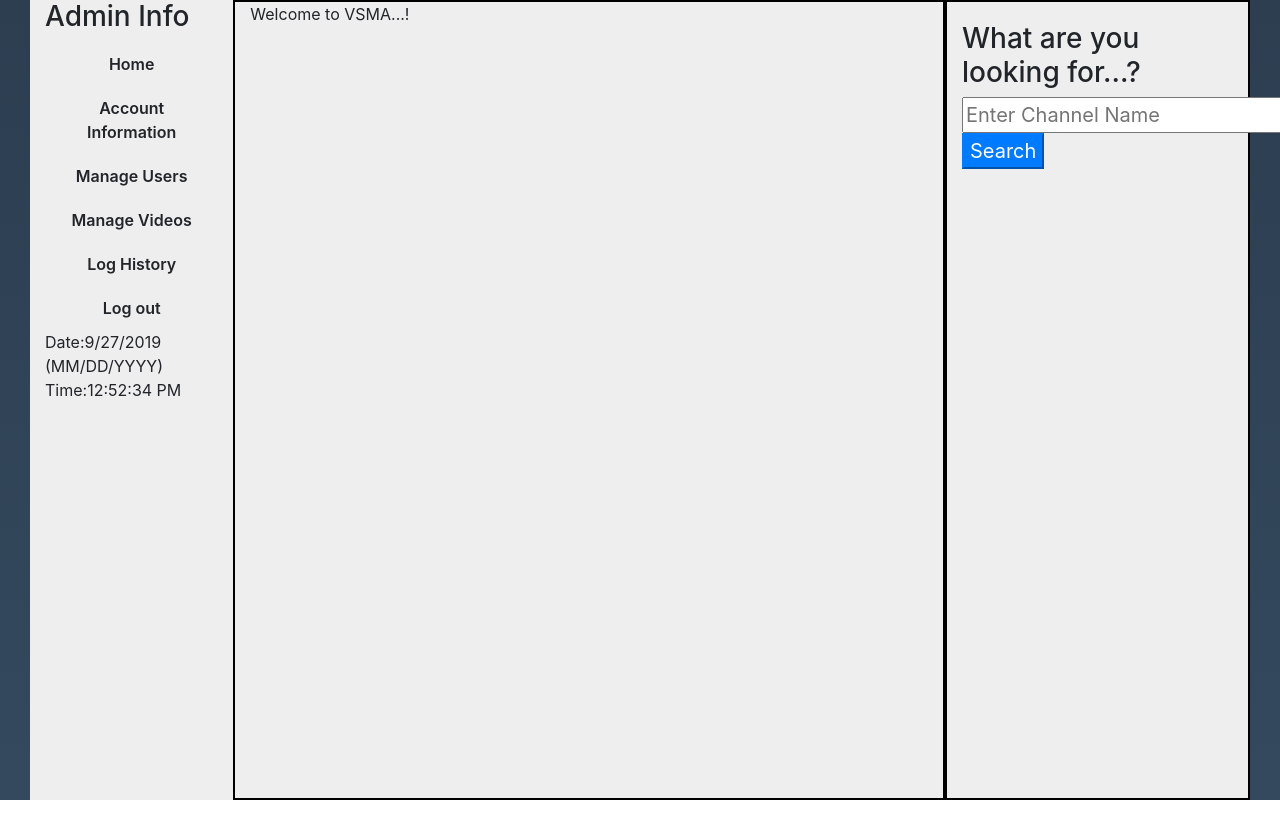
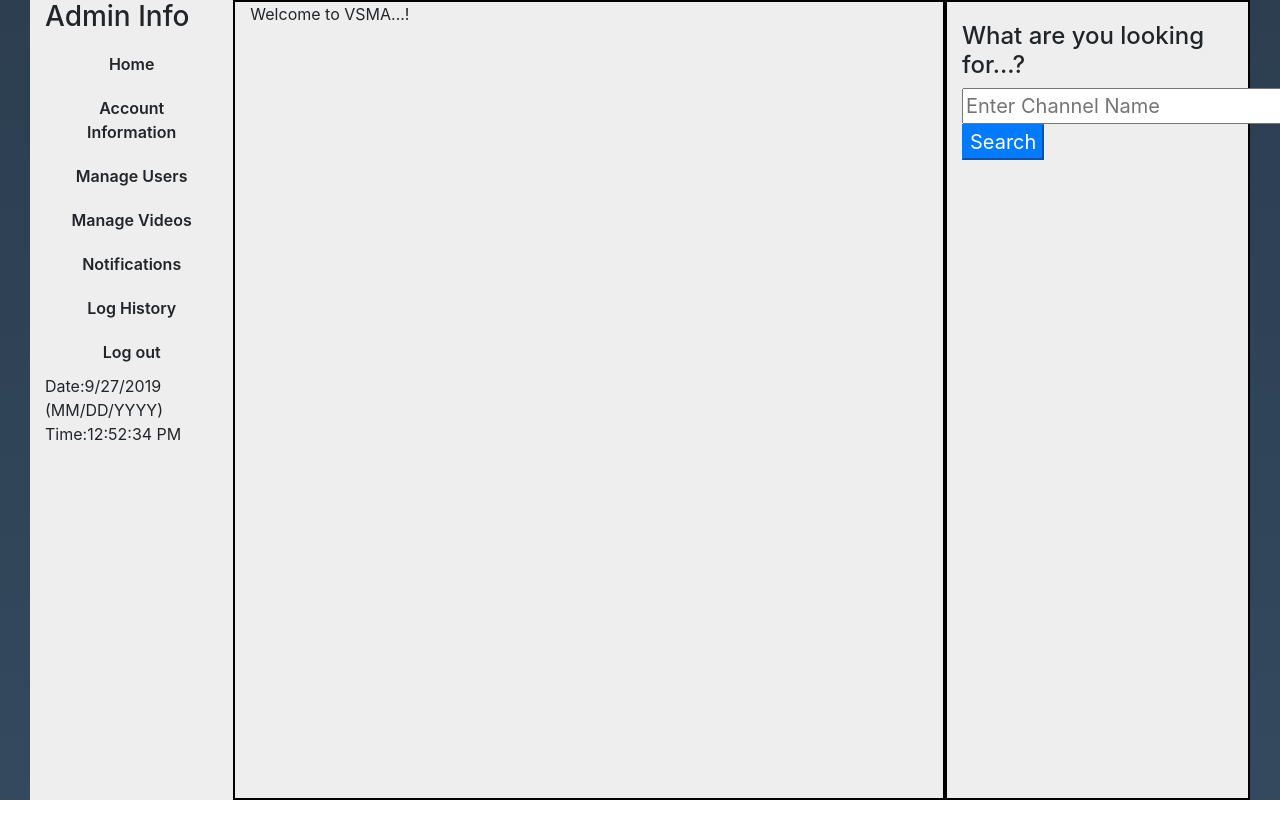
Before and after one commit to mieuProSystems/Admin-Dashboard, a React (Create React App) app: page /home in a window 1280 px wide. Built offline with nearby package versions, Linux system fonts and the light colour scheme.

Commit message:
on progress

```diff
--- a/src/App.js
+++ b/src/App.js
@@ -10,7 +10,7 @@ import LoginPage from './loginPage';
 import ForgotPassword from './pages/forgotPassword';
 
 import NewUser from './pages/newUserRegistration';
-import HomePage from './pages/homePage';
+import HomePage from './pages/Homepage';
 
 function App() {
   return (
--- a/src/CSS/homepage.css
+++ b/src/CSS/homepage.css
@@ -11,7 +11,8 @@
   }
 
   .vertical-menu a:hover {
-    background-color: #ccc; /* Dark grey background on mouse-over */
+    background-color: #2c3e50; /* Dark grey background on mouse-over */
+    color:white;
   }
 
   .vertical-menu a.active {
--- a/src/Youtube.js
+++ b/src/Youtube.js
@@ -15,6 +15,8 @@ const fetchUrl='https://www.googleapis.com/youtube/v3/search?part=snippet&type='
 console.log(fetchUrl);
 //'https://www.googleapis.com/youtube/v3/search?part=snippet&key=AIzaSyAkil4byfMtp3vQdZBKojnbrJMbaxYsIDQ'
 // https://www.googleapis.com/youtube/v3/search?part=snippet&type=channel&q=sony&key=AIzaSyAkil4byfMtp3vQdZBKojnbrJMbaxYsIDQ
+// https://www.googleapis.com/youtube/v3/search?part=snippet&channelId=UCNvR1Zh8DoH4HcrVere2RzQ&maxResults=50&type=video&key=[YOUR_API_KEY] HTTP/1.1
+
 class youtube extends Component {
     constructor(props) {
         super(props);
--- a/src/pages/Homepage.js
+++ b/src/pages/Homepage.js
@@ -14,7 +14,9 @@ class homepage  extends Component {
         super(props);
         this.state={curTime:'',
                     curDate:'',
-                    query:''}}
+                    query:'',
+                    resultDataState:''}
+                }
 
 
     componentWillMount(){
@@ -40,56 +42,98 @@ class homepage  extends Component {
 
     }
 
-    getYoutube=(e)=> {
+    getYoutubeChannelList=(e)=> {
         e.preventDefault();
 
         //console.log(this.state.query);
-        const API_key ='AIzaSyAkil4byfMtp3vQdZBKojnbrJMbaxYsIDQ';
+        //const API_key ='AIzaSyAkil4byfMtp3vQdZBKojnbrJMbaxYsIDQ';
+        //const API_key='AIzaSyCdZYM_1YvVxiOC4E9pIOcm2ems9RofYgw';
+        //const API_key='AIzaSyDDJaRzAPz1S8zRZa3v3vvdx32tKCQZl2Q';
+
         const typeOfData='channel';
         const query=this.state.query;
         const maxResults = 50;
+        let nextCall=false;
+        //let nextPageToken;
 
         const fetchUrl='https://www.googleapis.com/youtube/v3/search?part=snippet&type='+typeOfData+'&q='+ query +'&key='+API_key+'&maxResults='+maxResults;
 
 
         return fetch(fetchUrl)
           .then((response) => response.json())
-          .then((resultData) => {
-            //document.getElementById('searchResults').style.visibility='visible';
-
-              document.getElementById('searchResults').innerHTML='';
-
-            var i;
-            for(i in resultData['items']){
-                let divElementForImages = document.createElement('div');
-                divElementForImages.setAttribute('id','images'+i);
-                divElementForImages.setAttribute('class','resultImages');
-                divElementForImages.innerHTML=resultData['items'][i]['snippet']['channelTitle'];
-
-                let thumbnailImage = document.createElement('img');
-                thumbnailImage.setAttribute('src',resultData['items'][i]['snippet']['thumbnails']['default']['url']);
-
-                divElementForImages.append(thumbnailImage);
-
-                document.getElementById('searchResults').appendChild(divElementForImages);
-
-                console.log(resultData['items'][i]['snippet']['channelTitle']);
-                console.log(resultData['items'][i]['snippet']['thumbnails']['default']);
-
-            //console.log(resultData['items'][i]['snippet']['channelTitle']);
-            }
-
-            console.log(resultData);
-          })
+          .then((resultData) => { this.setState({resultDataState:resultData})}).then(()=>{console.log(this.state)})
           .catch((error) => {
             console.error(error);
           });
-      }
+        }
 
-     // componentDidMount(){
-       // document.getElementById('searchResults').style.visibility='hidden';
+        //       document.getElementById('searchResults').innerHTML='';
 
-      //}
+
+        //     for(let i in resultData['items']){
+        //         let divElementForImages = document.createElement('div');
+        //         divElementForImages.setAttribute('id','images'+i);
+        //         divElementForImages.setAttribute('class','resultImages');
+        //         divElementForImages.setAttribute('name',resultData['items'][i]['snippet']['channelTitle'])
+        //         divElementForImages.innerHTML=resultData['items'][i]['snippet']['channelTitle'];
+        //         divElementForImages.setAttribute('channelId',resultData['items'][i]['id']['channelId']);
+
+        //         divElementForImages.onclick =function displayChannelItems(e){
+        //             //https://www.googleapis.com/youtube/v3/search?part=snippet&channelId=UCNvR1Zh8DoH4HcrVere2RzQ&maxResults=50&type=video&key=[YOUR_API_KEY] HTTP/1.1
+        //             // https://www.googleapis.com/youtube/v3/channels?part=statistics&id=UClqoU3DHuKFsYCCLXUNUE1g&key=[YOUR_API_KEY] HTTP/1.1
+        //             if (!nextCall){
+        //             var nextPageToken ='';
+        //             }
+
+        //             let breakPoint=true;
+
+
+
+
+        //             fetch('https://www.googleapis.com/youtube/v3/search?part=snippet&channelId='+e.target.getAttribute('channelId')+'&key='+API_key+'&maxResults=50&type=video&pageToken='+ nextPageToken)
+        //             .then((responsedVideos)=>responsedVideos.json())
+        //             .then((resultVideos)=>{
+        //                 console.log(resultVideos['nextPageToken']);
+
+        //                 nextPageToken = resultVideos['nextPageToken'];
+
+        //                 //if(nextPageToken==''){
+        //                 //    console.log("hai");
+        //                 //    breakPoint = false;
+        //                 //}
+        //                 if(typeof nextPageToken === 'undefined'){
+        //                     nextPageToken='';
+        //                     console.log('completed');
+        //                 }
+        //                 else{
+        //                     nextCall=true;
+        //                     displayChannelItems(e);
+        //                 }
+
+        //             })
+
+        //         }
+
+        //         //console.log(e.target.getAttribute('channelId'));
+
+
+        //         let thumbnailImage = document.createElement('img');
+        //         thumbnailImage.setAttribute('src',resultData['items'][i]['snippet']['thumbnails']['default']['url']);
+
+        //         divElementForImages.append(thumbnailImage);
+
+        //         document.getElementById('searchResults').appendChild(divElementForImages);
+
+        //         //console.log(resultData['items'][i]['snippet']['channelTitle']);
+        //         //console.log(resultData['items'][i]['snippet']['thumbnails']['default']);
+        //         //console.log(resultData['items'][i]['id']['channelId']);
+
+        //     }
+
+        //     console.log(resultData);
+        //   })
+        //   }
+
 
    // "test" in this.props.location?(
      //   <div>Welcome to VSMA..!</div>):(<div>{this.redirectToLogin()}</div>)
@@ -112,6 +156,7 @@ class homepage  extends Component {
                     <a>Account Information</a>
                     <a>Manage Users</a>
                     <a>Manage Videos</a>
+                    <a>Notifications</a>
                     <a>Log History</a>
                     <a>Log out</a>
                     </div>
@@ -129,8 +174,8 @@ class homepage  extends Component {
                 Welcome to VSMA...!
                 </div>
                 <div className='searchPanel col-lg-3' style={{ border:'2px', borderStyle:'solid', borderColor:'black', marginTop:'0px',backgroundColor:'#eee'}}>
-                    <form className='searchForm' onSubmit={this.getYoutube}>
-                    <h3>What are you looking for...?</h3>
+                    <form className='searchForm' onSubmit={this.getYoutubeChannelList}>
+                    <h4>What are you looking for...?</h4>
                     <input type='text' name='query' placeholder='Enter Channel Name' onChange={this.handleQueryValueChange} value={this.state.query} required/>
                     <button type='submit' className='btn-primary' >Search</button>
                     </form>
```
